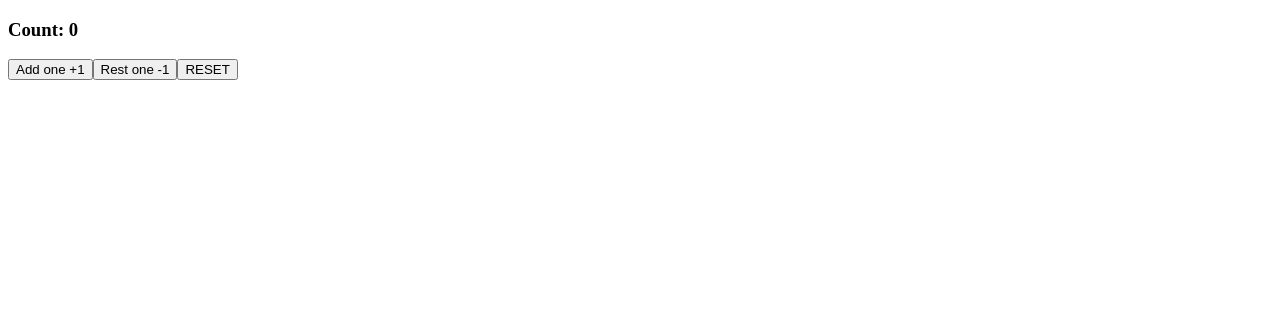
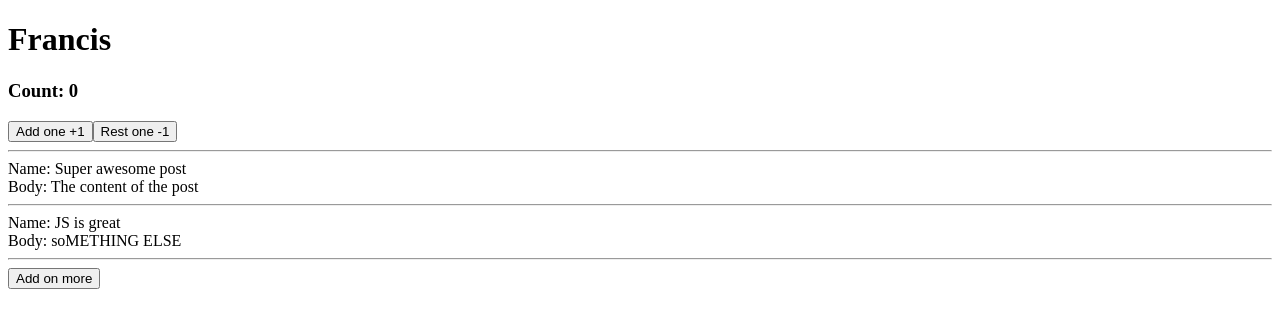
Before and after one commit to ferlobo1985/Udmy-React-fullstack-02hooks-project, a React (Create React App) app: page / in a window 1280 px wide. Shown: the top 328 px of the page. Built offline with nearby package versions, Linux system fonts and the light colour scheme.

Commit message:
useState hook part 2

```diff
--- a/src/App.js
+++ b/src/App.js
@@ -1,20 +1,69 @@
 import React,{ useState } from 'react';
 
 const App = ({initialCount}) => {
-  let [count, setCount] = useState(initialCount);
+  const [state, setState] = useState({
+    count: initialCount,
+    user:"Francis"
+  });
+  let [posts,setPosts] = useState([
+    {
+      name:'Super awesome post',
+      body:'The content of the post'
+    },
+    {
+      name:'JS is great',
+      body:'soMETHING ELSE'
+    },
+  ])
 
   const restOne = () => {
-    setCount( prevCount => {
-      return prevCount-1
+    setState({
+      ...state,
+      count:state.count-1
     })
   }
 
+  const addOnePost = () => {
+    let newPost = {
+      name:'PHP is still awesome',
+      body:'something about php'
+    }
+
+    setPosts([
+      ...posts,
+      newPost
+    ]);
+
+  }
+
+
   return (
     <>
-      <h3>Count: {count}</h3>
-      <button onClick={ ()=> setCount(count+1) }> Add one +1 </button>
+      <h1>{state.user}</h1>
+      <h3>Count: {state.count}</h3>
+      <button onClick={ ()=> setState({
+        ...state,
+        count:state.count+1
+        }) }> Add one +1 </button>
       <button onClick={ restOne }> Rest one -1 </button>
-      <button onClick={ ()=> setCount(initialCount) }> RESET </button>
+      {/* <button onClick={ ()=> setCount(initialCount) }> RESET </button> */}
+
+      <hr/>
+
+      { posts.map((item,i)=>(
+        <div key={i}>
+          <div>Name: {item.name} </div>
+          <div>Body: {item.body} </div>
+          <hr/>
+        </div>
+      ))}
+
+      <button
+        onClick={addOnePost}
+      >
+        Add on more
+      </button>
+
     </>
   );
 }
```
